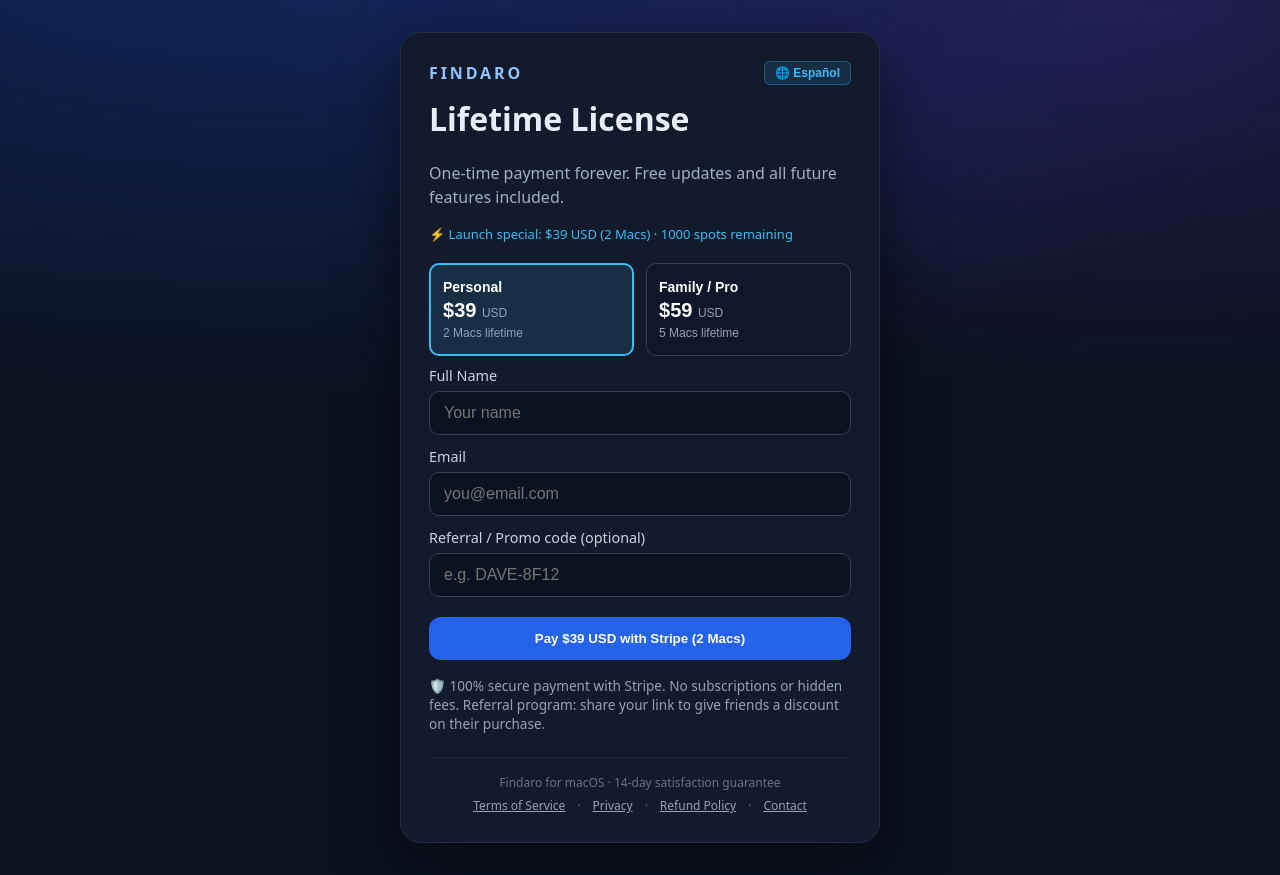
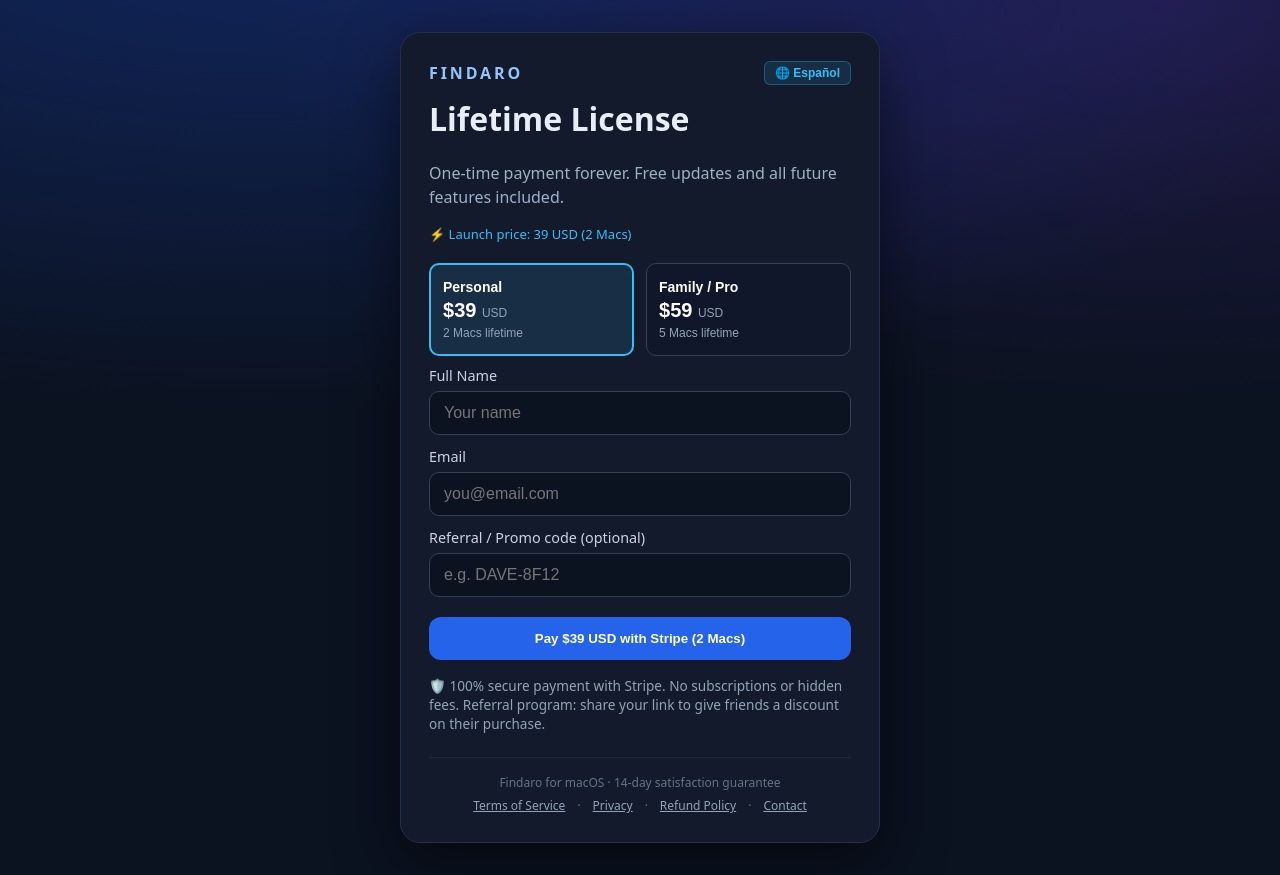
Before and after one commit to gabrieldave/findaro, a Next.js app in the folder web/: page /comprar in a window 1280 px wide. Built offline with nearby package versions, Linux system fonts and the light colour scheme; no server answers; the database is empty.

Commit message:
fix(findaro-web): remove misleading remaining-seat labels on checkout

```diff
--- a/web/src/app/comprar/page.tsx
+++ b/web/src/app/comprar/page.tsx
@@ -97,11 +97,11 @@ function ComprarInner() {
       const price = isPromo ? (seats === 5 ? 59 : (hasDiscount ? 35 : 39)) : (seats === 5 ? 59 : 39);
       if (isEn) {
         return isPromo
-          ? `Launch special: $${price} USD (${seats} Macs) · ${remaining} spots remaining`
+          ? `Launch price: ${price} USD (${seats} Macs)`
           : `Lifetime License: $${price} USD (${seats} Macs)`;
       } else {
         return isPromo
-          ? `Lanzamiento: $${price} USD (${seats} Macs) · quedan ${remaining} cupos`
+          ? `Precio de lanzamiento: ${price} USD (${seats} Macs)`
           : `Licencia de por vida: $${price} USD (${seats} Macs)`;
       }
     },
```
